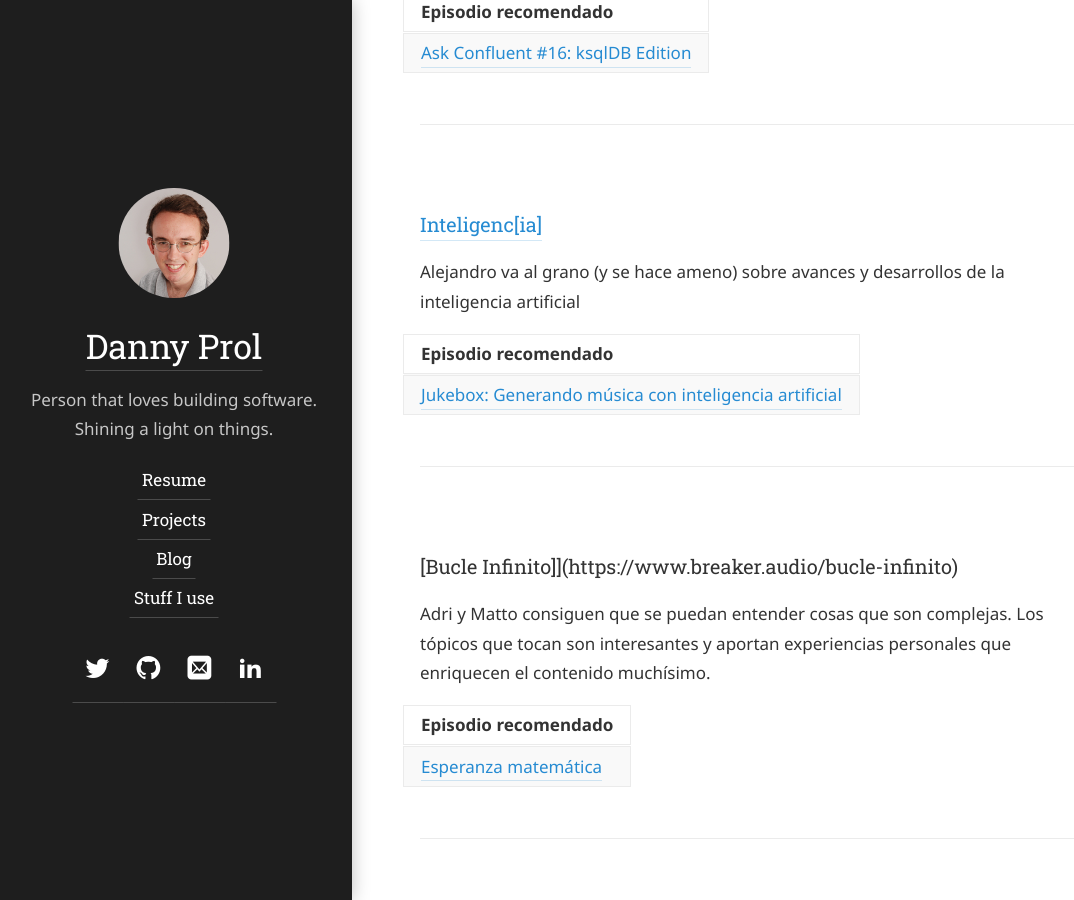
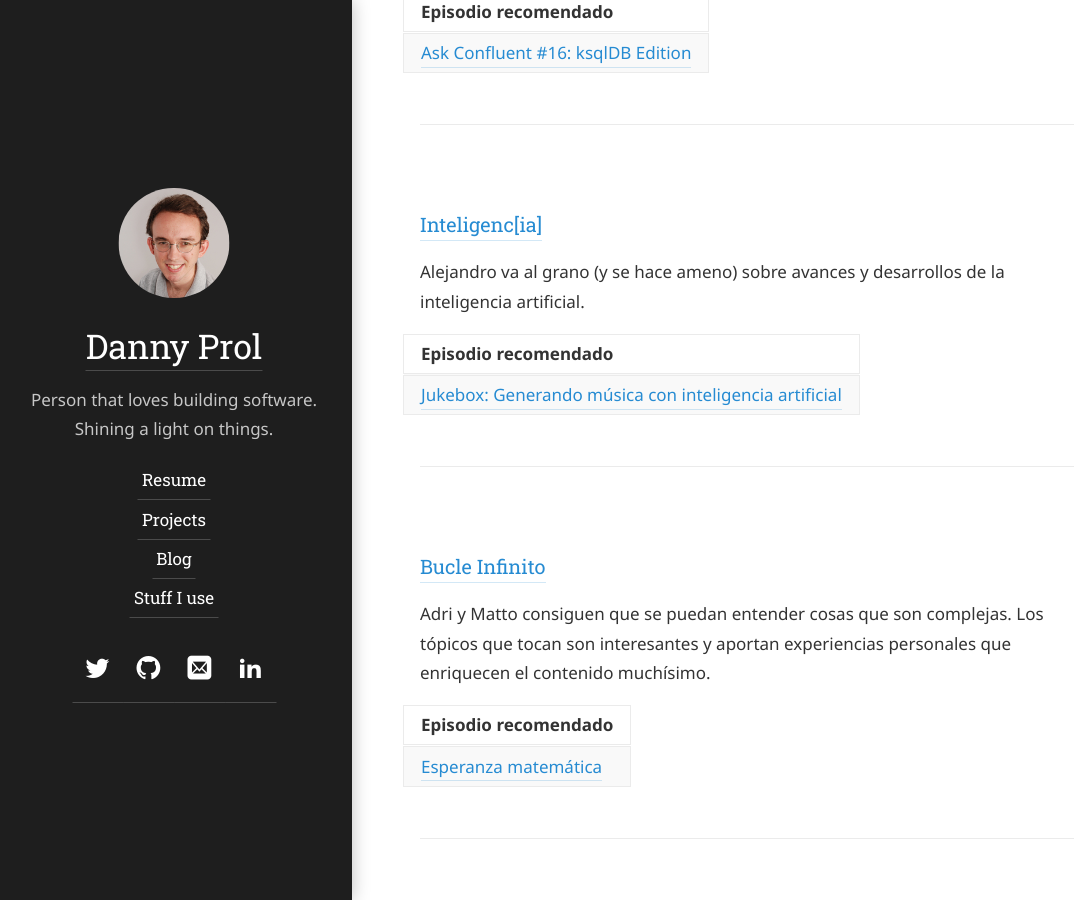
Before and after one commit to dprol/dprol.github.io, a Jekyll site: the page built from hydejack/_posts/2020-07-18-podcasts.md, in a window 1280 px wide and 900 px high, scrolled down 7523 px. Shown: the whole window, without its empty margins (5-1079 px from the left). Built offline with Jekyll 4.4.1, drawn with Linux system fonts in a browser that asks for light colours; some web fonts are replaced.

Commit message:
Update 2020-07-18-podcasts.md

```diff
--- a/hydejack/_posts/2020-07-18-podcasts.md
+++ b/hydejack/_posts/2020-07-18-podcasts.md
@@ -195,7 +195,7 @@ Increíble podcast sobre Procesamiento en streaming.
 
 ### [Inteligenc[ia]](https://www.breaker.audio/inteligenc-ia)
 
-Alejandro va al grano (y se hace ameno) sobre avances y desarrollos de la inteligencia artificial
+Alejandro va al grano (y se hace ameno) sobre avances y desarrollos de la inteligencia artificial.
 
 | Episodio recomendado       |
 |:-------------|
@@ -203,7 +203,7 @@ Alejandro va al grano (y se hace ameno) sobre avances y desarrollos de la inteli
 
 * * *
 
-### [Bucle Infinito]](https://www.breaker.audio/bucle-infinito)
+### [Bucle Infinito](https://www.breaker.audio/bucle-infinito)
 
 Adri y Matto consiguen que se puedan entender cosas que son complejas. Los tópicos que tocan son interesantes y aportan experiencias personales que enriquecen el contenido muchísimo.
 
```
